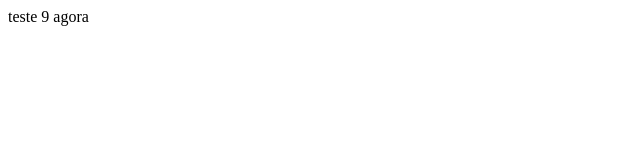
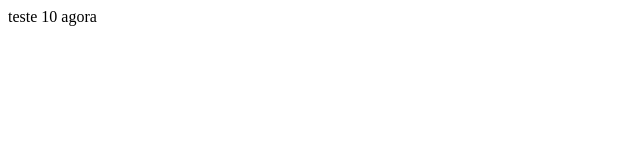
Before and after one commit to I-Bebop/meu_projeto_versionado, a plain HTML site: page index.html in a window 1280 px wide. Shown: the full height of the page, 0-640 px from the left. Drawn offline with Linux system fonts and the light colour scheme.

Commit message:
Update index.html
teste 10

```diff
--- a/index.html
+++ b/index.html
@@ -1,5 +1,5 @@
 <html>
     <body>
-        teste 9 agora
+        teste 10 agora
     </body>
 </html>
```
